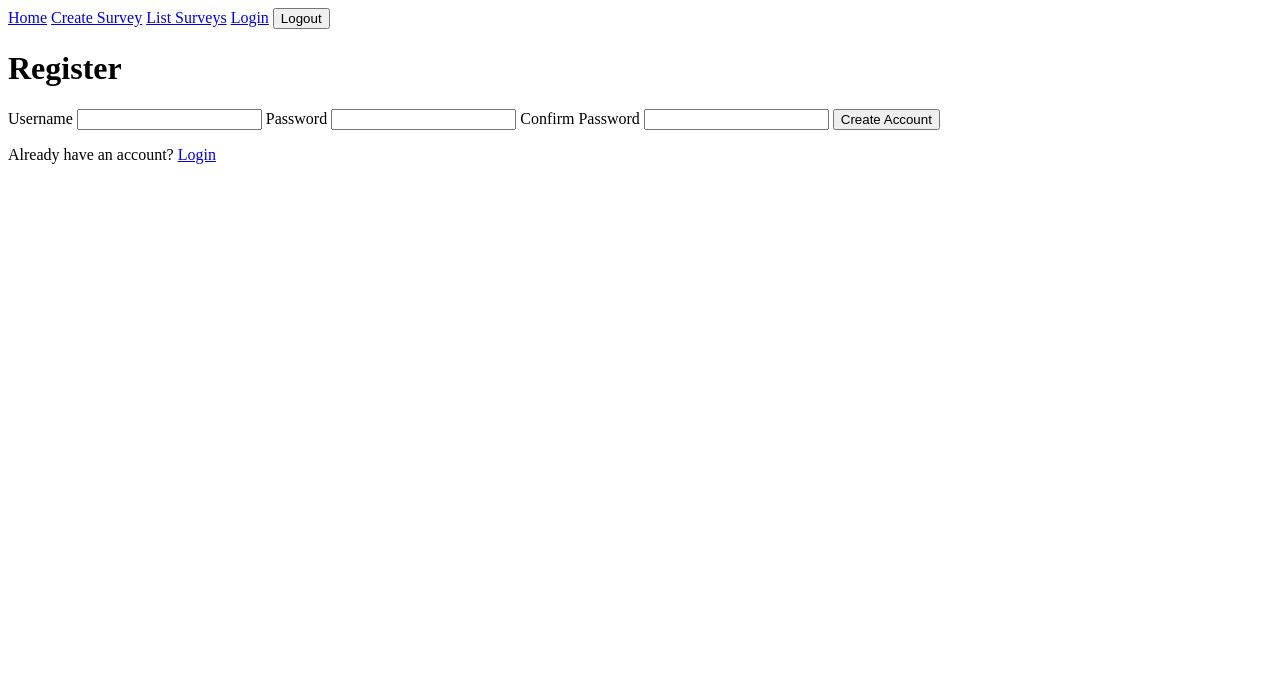
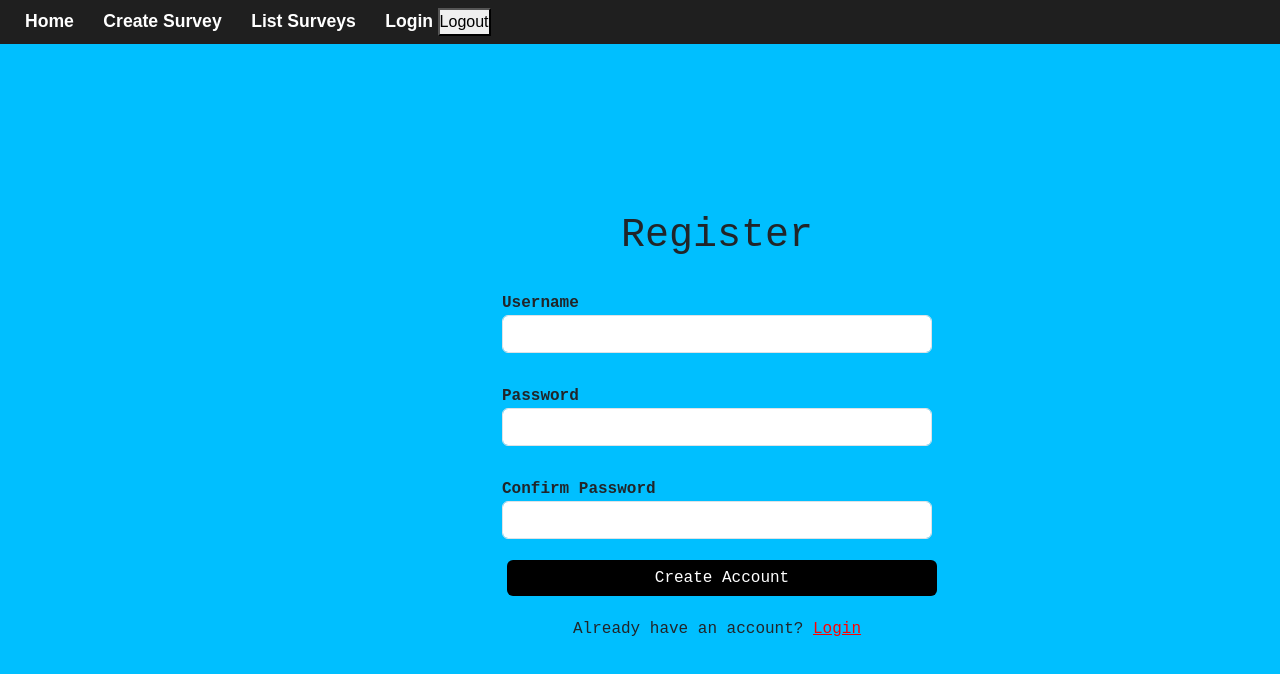
Before and after one commit to aykyzy/INFR3120-Fall25-Project, a website: page public/register.html in a window 1280 px wide. Drawn offline with nearby package versions, Linux system fonts and the light colour scheme; no server answers.

Commit message:
nav links with custom style on login and register

```diff
--- a/public/register.html
+++ b/public/register.html
@@ -1,48 +1,66 @@
 <!----Indicates that this is an html document-->
 <!DOCTYPE html>
 <html>
-<head><meta charset="UTF-8"><title>Register</title></head>
+<head>
+    <meta charset="UTF-8"><title>Register</title>
+    <link rel="stylesheet" href="style.css">
+    <link href="https://cdn.jsdelivr.net/npm/bootstrap@5.3.2/dist/css/bootstrap.min.css" rel="stylesheet">  <!--- importBootstrap-->
+</head>
 <body>
-<!---Navbar links to different pages-->
-<nav>
+    <!---uses the same class as the login page-->
+<body class = "login-page">
+<!--navbar links on top of page custom class for styling-->
+    <nav class="navbar">
+            <div class="nav-container">
+                <div class = "nav-links">
                 <a href="/index.html">Home</a>
                 <a href="/create.html">Create Survey</a>
                 <a href="/list.html">List Surveys</a>
-
-<!---Shows if the user is not logged in-->
+                <!---login link is hidden if the user is already logged in-->
                 <a href="/login" id="login-link">Login</a>
-
-<!--logout button-->
+                <!---logout button showed if the user is already logged in-->
                 <form id="logout-form" method="POST" action="/logout" style="display:none;display:inline;margin:0;padding:0;">
                 <button type="submit">Logout</button>
                 </form>
+            </div>
 </nav>
 
+<div class = "container justify-content-center align-items-center ">
+    <div style="width: 850px; padding-left: 420px; padding-top: 120px;">
 <!----Registration form heading-->
-<h1>Register</h1>
+<h1 class="text-center mt-5 mb-3">Register</h1>
 
 <!--The registration form that is sent to the register-->
 <form method="POST" action="/register">
 <!--username input header-->
+
+
+ <div class="mb-3">
                 <label>Username</label>
                 <!---Username input-->
-<input name="username" required>
-<!--Paswword input header-->
+                <input name="username" required class="form-control">
+            </div>
+
+            <!--password label-->
+            <div class="mb-3">
                 <label>Password</label>
-<!---Password input-->
-<input type="password" name="password" required>
+                <!---password input-->
+                <input type="password" name="password" required class="form-control">
+            </div>
+
             <!--Confirm password header-->
+            <div class="mb-3">
                 <label>Confirm Password</label>
                 <!--confirm password input-->
-<input type="password" name="confirmPassword" required>
-
+                <input type="password" name="confirmPassword" required class = "form-control">
+            </div>
 
 <!----submit form button-->
-<button type="submit">Create Account</button>
+<button type="submit" class="btn w-100" style= "background:black; color:white;">Create Account</button>
 </form>
 
 <!---Clickable link incase the user already has an account-->
-<p>Already have an account? <a href="/login">Login</a></p>
+<p class ="text-center mt-3 register">Already have an account? <a href="/login">Login</a></p>
 
 
 <!----Grabs existing information of the user-->
@@ -54,9 +72,6 @@ fetch('/auth/status')
 document.getElementById("login-link").style.display = d.loggedIn?"none":"inline";
 document.getElementById("logout-form").style.display = d.loggedIn?"inline":"none";
 });
-
-
-
 </script>
 </body>
 </html>
--- a/public/style.css
+++ b/public/style.css
@@ -113,3 +113,41 @@ th, td {
   padding: 10px;
   border: 1px solid rgb(0, 0, 0);
 }
+
+.navbar{
+  background-color: #1f1f1f;
+  padding: 15px 30px;
+  font-family: Arial, sans-serif;
+}
+
+.nav-container {
+  align-items: center;
+  justify-content: space-between;
+}
+
+.nav-links a {
+  color: #fff;
+  text-decoration: none;
+  margin-left: 25px; /* spacing between links */
+  font-weight: bold;  /* bold font */
+  display: inline-block;
+  transition: transform 0.5s, color 0.5s; /* smooth hover transition */
+  font-size: 1.1rem;
+}
+
+
+/* Hover effect */
+.nav-links a:hover {
+  transform: scale(1.2); /* grow effect */
+  color: #00bfff; /* optional color change on hover */
+}
+
+
+.login-page{
+  background-color: #00bfff; /*background color */
+  font-family: 'Courier New', Courier, monospace; /*font*/
+}
+
+.register a{
+  color:red /*register*/
+}
```
Also changed, not shown: public/index.html (+2 -1 lines), public/list.html (+2 -1 lines), public/login.html (+34 -17 lines). Lines whose indentation alone changed are shown as unchanged.
